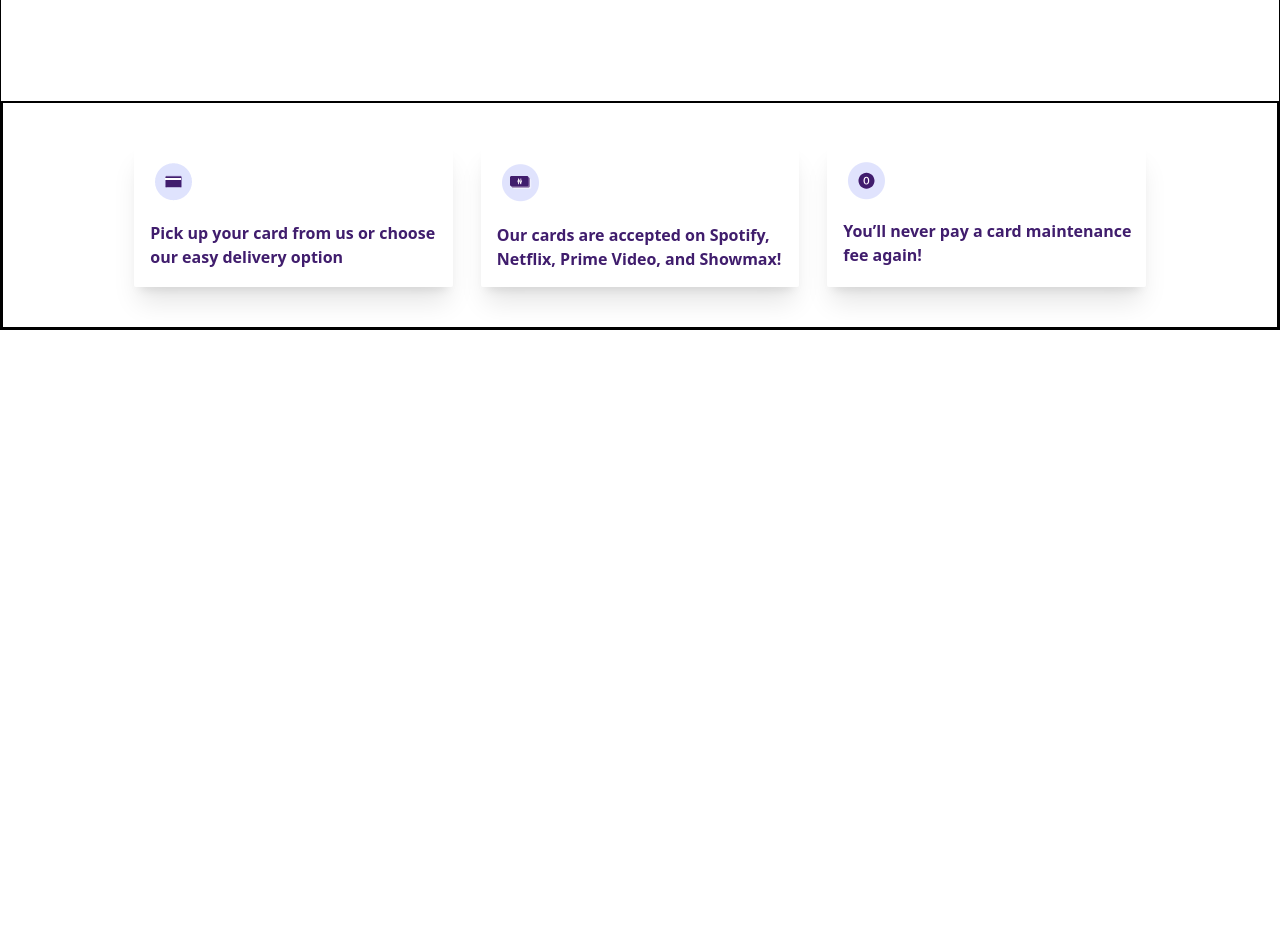
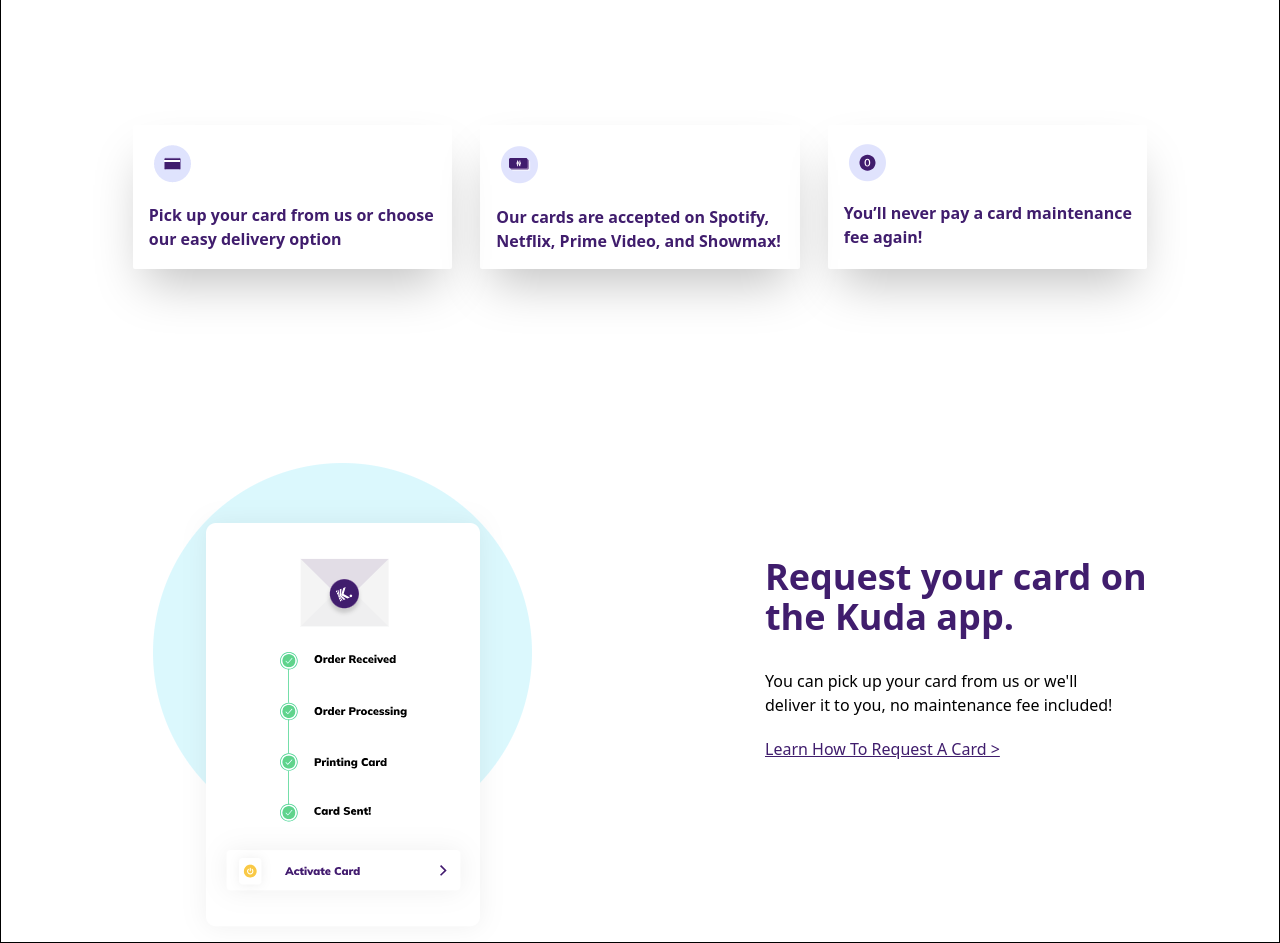
Before and after one commit to syntaxdesigner01/kuda-clone-frontend, a website: page pages/cards.html in a window 1280 px wide. Shown: the part 600-1543 px from the top of the page. Before the commit the page ends 930 px from the top, so only its background shows below. Drawn offline with Linux system fonts and the light colour scheme.

Commit message:
done with the Request section

```diff
--- a/Css/cards.css
+++ b/Css/cards.css
@@ -1,16 +1,29 @@
-.container{
+.container {
     min-height: 50rem;
 }
-h1{
+
+h1 {
     /* font-size: 2.5rem; */
     font-weight: 800;
     color: rgb(64, 29, 109);
 }
-h3{
+
+h3 {
     color: rgb(64, 29, 109);
 }
+
 /* maintainance */
-.jion{
+.jion {
     background-color: rgb(64, 29, 109);
 }
+
 /* End of maintainance */
+
+/* Request */
+
+.container .card-link{
+    color:  rgb(64, 29, 109);
+    font-weight: 500;
+}
+
+/* End of Request */
--- a/pages/cards.html
+++ b/pages/cards.html
@@ -33,21 +33,38 @@
         <!-- End of maintainance -->
 
         <!-- cards -->
-        <div class="border-2 border-black min-h-full flex mt-32 flex-row justify-center gap-7 pt-10 pb-10 ">
-            <div class="basis-1/4 h-36 pt-4 pl-4 shadow-xl rounded-sm  ">
+        <div class=" min-h-full flex mt-28 flex-row justify-center gap-7 pt-10 pb-10 ">
+            <div class="basis-1/4 h-36 pt-4 pl-4 shadow-2xl rounded-sm  ">
                 <img src="/asserts/cardimage1.png" alt="">
                 <h3 class="pt-4 font-bold">Pick up your card from us or choose <br> our easy delivery option</h3>
             </div>
-            <div class="basis-1/4 h-36 pt-4 pl-4 shadow-xl rounded-sm">
+            <div class="basis-1/4 h-36 pt-4 pl-4 shadow-2xl rounded-sm">
                 <img src="/asserts/cardimage3.png" alt="">
                 <h3 class="pt-4 font-bold">Our cards are accepted on Spotify, <br> Netflix, Prime Video, and Showmax!</h3>
             </div>
-            <div class="basis-1/4 h-36 pt-4 pl-4 shadow-xl rounded-sm">
+            <div class="basis-1/4 h-36 pt-4 pl-4 shadow-2xl rounded-sm">
                 <img src="/asserts/cardimage2.png" alt="">
                 <h3 class="pt-4 font-bold">You’ll never pay a card maintenance <br> fee again!</h3>
             </div>
         </div>
         <!-- End of cards -->
+
+        <!-- Request  -->
+        <div class=" min-h-full flex mt-20 pl-32">
+            <div class=" min-h-[50%] w-2/5 pt-16 ">
+                <img class="" src="/asserts/cardimage4.png" alt="">
+            </div>
+            <div class=" min-h-[50%] w-1/2 pl-44 mt-32 pt-10 ">
+                <h1 class="text-4xl mb-8">
+                    Request your card on <br> the Kuda app.
+                </h1>
+                <p class=" mt-5 mb-5">
+                    You can pick up your card from us or we'll <br> deliver it to you, no maintenance fee included!
+                </p>
+                <a class="card-link underline" href="http://">Learn How To Request A Card  ></a>
+            </div>
+        </div>
+        <!-- End of Request section -->
     </div>
     <footer></footer>
 </body>
```
Also changed, not shown: Css/style.css, asserts/cardimage4.png (added).
